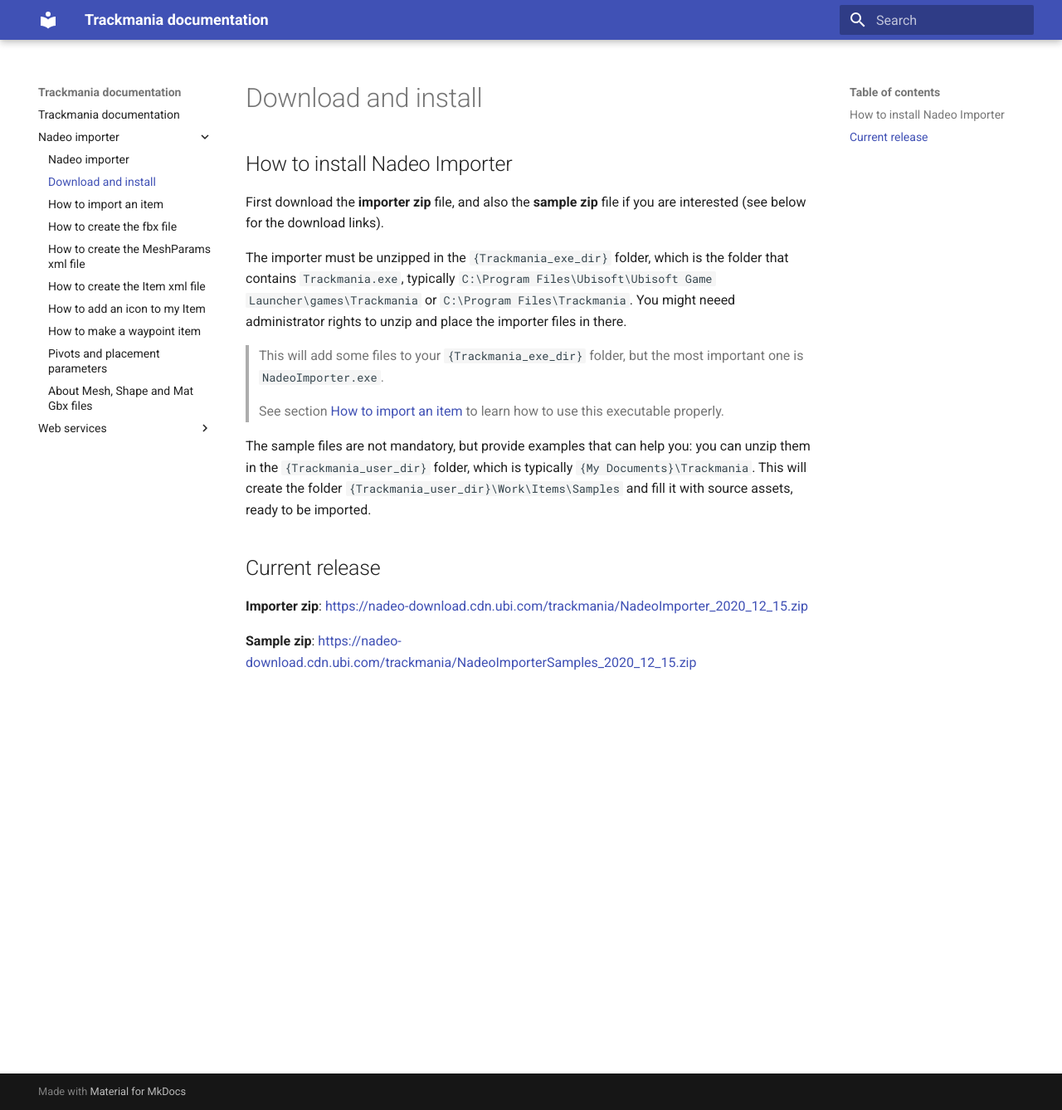
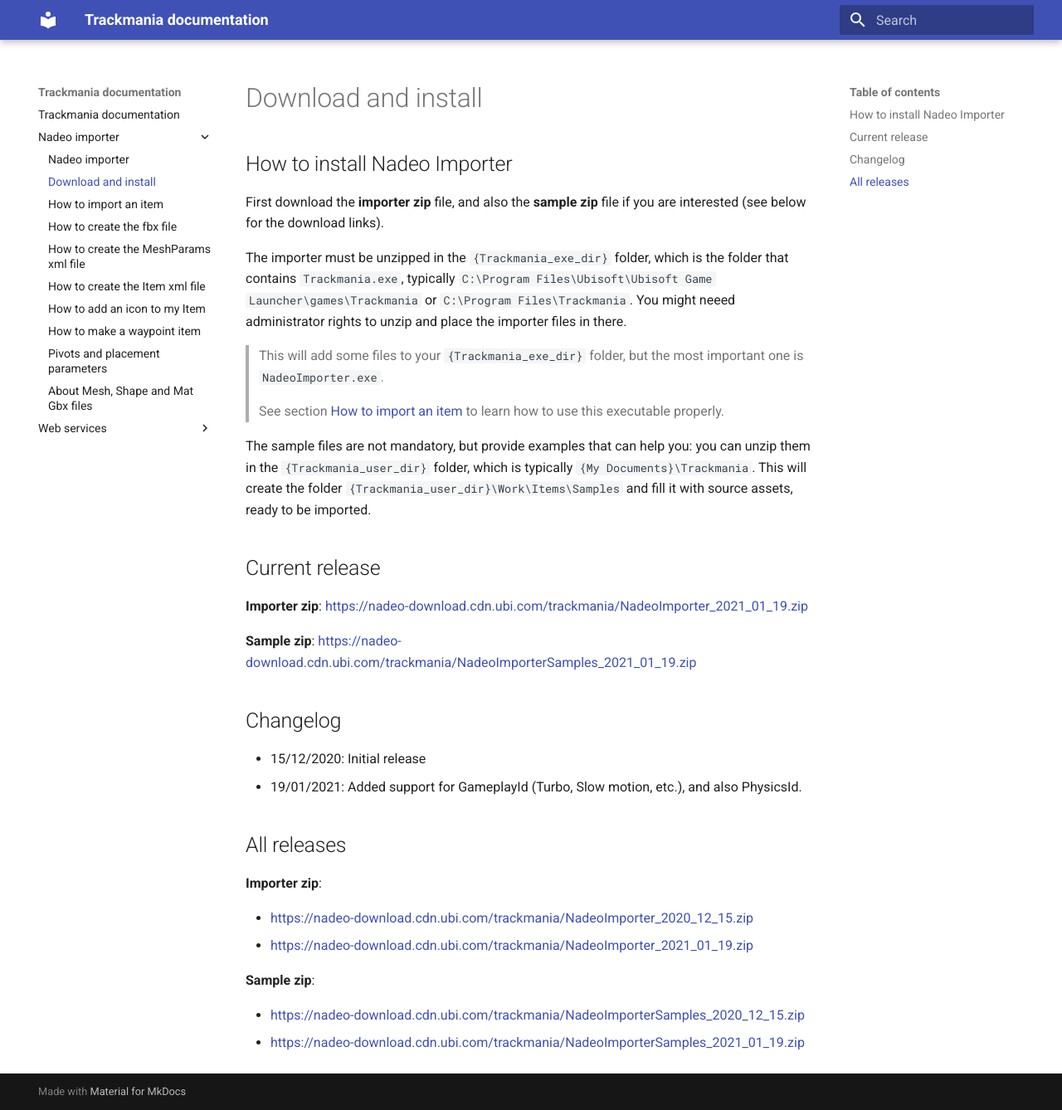
Before and after one commit to nadeo/trackmania-doc, an MkDocs documentation site: the page built from docs/nadeo-importer/01-download-and-install.md, in a window 1280 px wide and 1338 px high. Shown: the whole window at 83% size. Built offline with MkDocs 1.6.1 and Material for MkDocs 9.7.7, drawn with Linux system fonts in a browser that asks for light colours.

Commit message:
New download link, and sub-sections "Changelog" and "All releases"

```diff
--- a/docs/nadeo-importer/01-download-and-install.md
+++ b/docs/nadeo-importer/01-download-and-install.md
@@ -17,9 +17,28 @@
 
 ## Current release
 
-**Importer zip**: <https://nadeo-download.cdn.ubi.com/trackmania/NadeoImporter_2020_12_15.zip>
+**Importer zip**: <https://nadeo-download.cdn.ubi.com/trackmania/NadeoImporter_2021_01_19.zip>
 
-**Sample zip**: <https://nadeo-download.cdn.ubi.com/trackmania/NadeoImporterSamples_2020_12_15.zip>
+**Sample zip**: <https://nadeo-download.cdn.ubi.com/trackmania/NadeoImporterSamples_2021_01_19.zip>
+
+
+## Changelog
+
+- 15/12/2020: Initial release
+- 19/01/2021: Added support for GameplayId (Turbo, Slow motion, etc.), and also PhysicsId.
+
+
+## All releases
+
+**Importer zip**:
+
+- <https://nadeo-download.cdn.ubi.com/trackmania/NadeoImporter_2020_12_15.zip>
+- <https://nadeo-download.cdn.ubi.com/trackmania/NadeoImporter_2021_01_19.zip>
+
+**Sample zip**:
+
+- <https://nadeo-download.cdn.ubi.com/trackmania/NadeoImporterSamples_2020_12_15.zip>
+- <https://nadeo-download.cdn.ubi.com/trackmania/NadeoImporterSamples_2021_01_19.zip>
 
 
 [How to import an item]: ../02-how-to-import-an-item/
```
